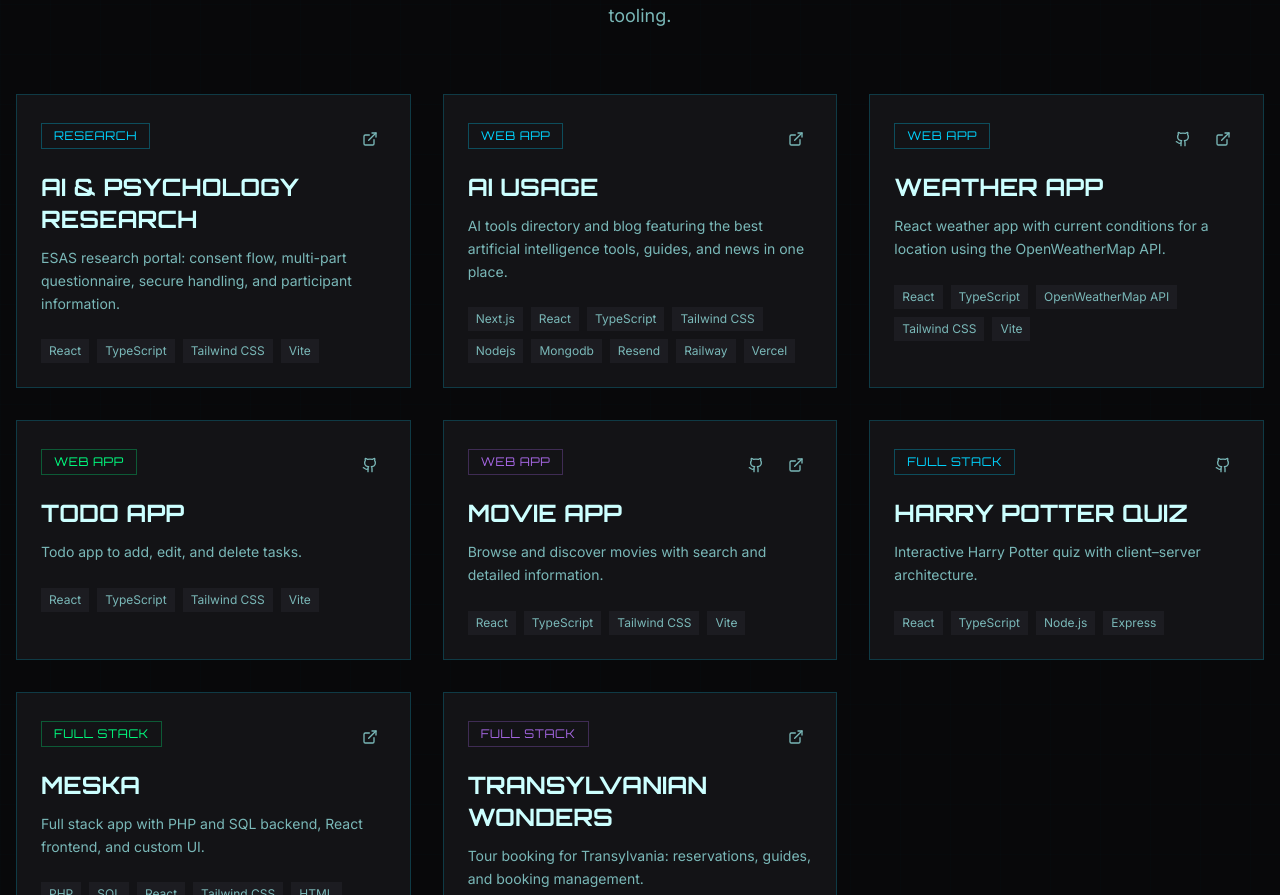
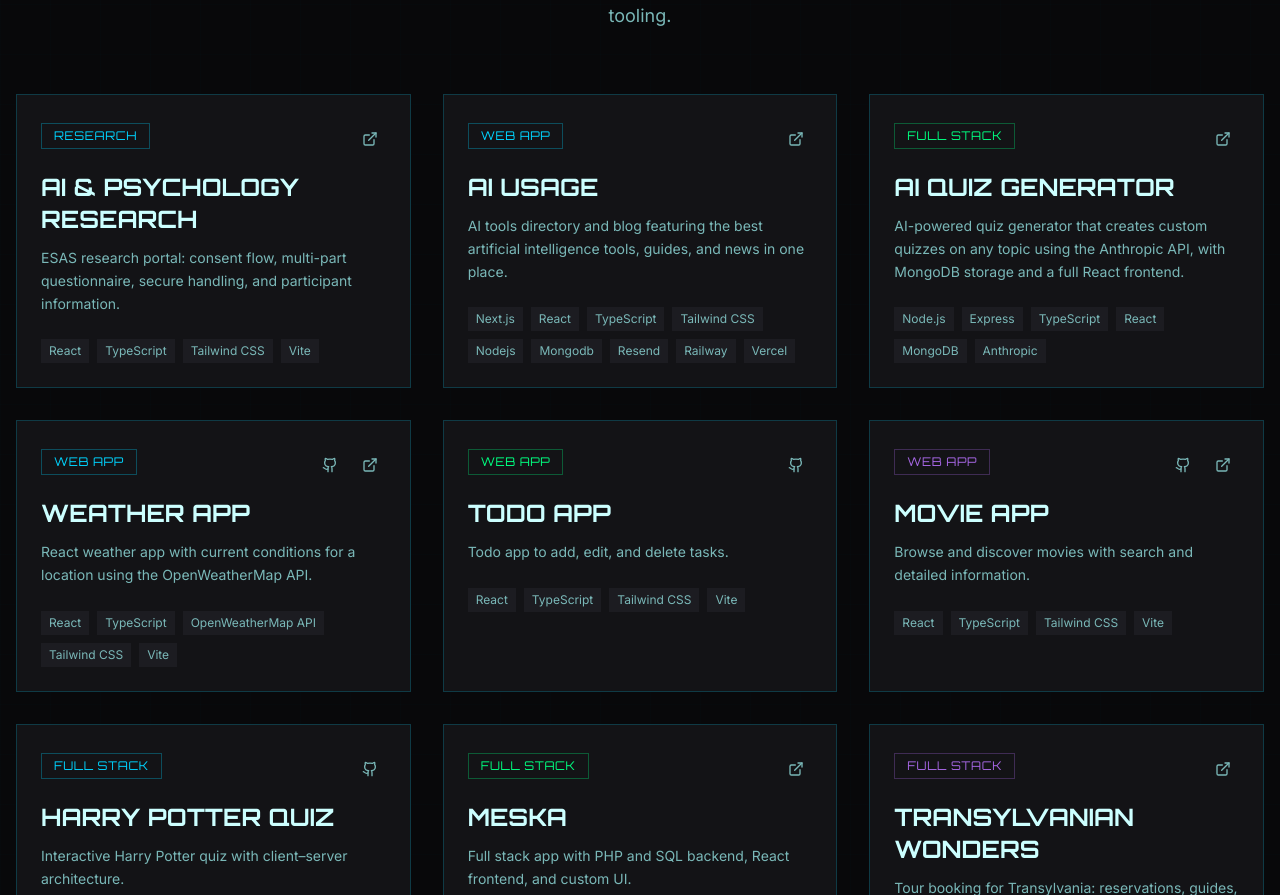
Before and after one commit to Arnold19970330/cyber-style-portfolio, a React (Vite) app: page / in a window 1280 px wide. Shown: the part 2200-3095 px from the top of the page. Built offline with nearby package versions, Linux system fonts and the light colour scheme; no server answers; the HTML template or start-up script is replaced by a standard one.

Commit message:
Add quiz generator project details and localization support

```diff
--- a/src/components/Projects.tsx
+++ b/src/components/Projects.tsx
@@ -17,6 +17,13 @@ const PROJECT_DEFS = [
     githubUrl: null,
     liveUrl: "https://www.aihasznalat.com/",
     tech: ["Next.js", "React", "TypeScript", "Tailwind CSS", "Nodejs", "Mongodb", "Resend", "Railway", "Vercel"],
+  },
+  {
+    id: "quizGenerator" as const,
+    color: "accent",
+    githubUrl: null,
+    liveUrl: "https://www.kvizgenerator.hu/",
+    tech: ["Node.js", "Express", "TypeScript", "React", "MongoDB", "Anthropic"],
   },
   {
     id: "weather" as const,
--- a/src/i18n/locales/en.ts
+++ b/src/i18n/locales/en.ts
@@ -86,6 +86,12 @@ export const en = {
         category: "WEB APP",
         description:
           "Browse and discover movies with search and detailed information.",
+      },
+      quizGenerator: {
+        title: "AI QUIZ GENERATOR",
+        category: "FULL STACK",
+        description:
+          "AI-powered quiz generator that creates custom quizzes on any topic using the Anthropic API, with MongoDB storage and a full React frontend.",
       },
       harryPotter: {
         title: "HARRY POTTER QUIZ",
--- a/src/i18n/locales/hu.ts
+++ b/src/i18n/locales/hu.ts
@@ -87,6 +87,12 @@ export const hu: Messages = {
         category: "WEB APP",
         description:
           "Filmek böngészése és keresése részletes információkkal.",
+      },
+      quizGenerator: {
+        title: "AI KVÍZGENERÁTOR",
+        category: "FULL STACK",
+        description:
+          "AI-alapú kvízgenerátor, amely az Anthropic API segítségével bármilyen témában egyedi kvízeket készít, MongoDB tárolással és React frontenddel.",
       },
       harryPotter: {
         title: "HARRY POTTER KVÍZ",
```
